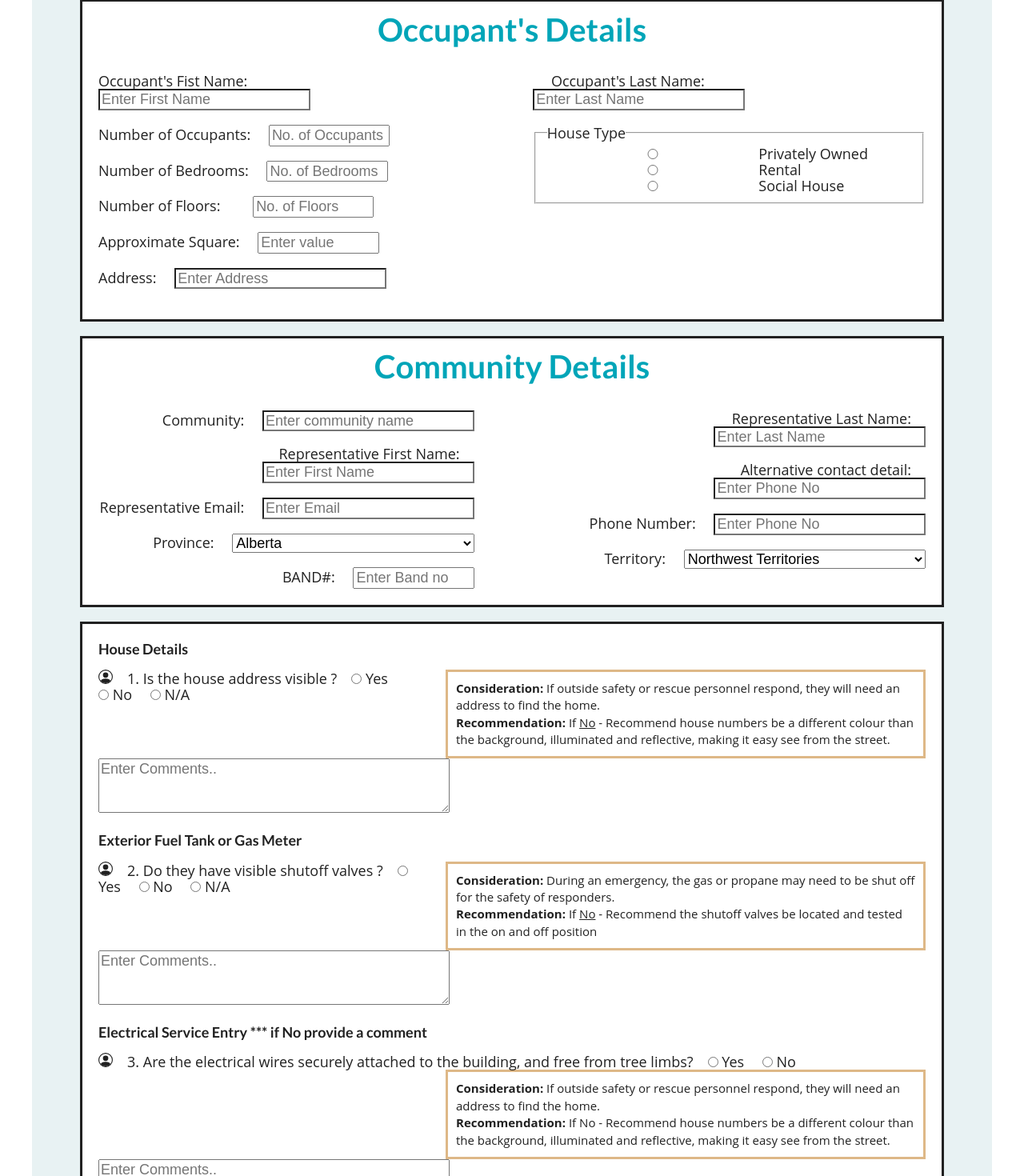
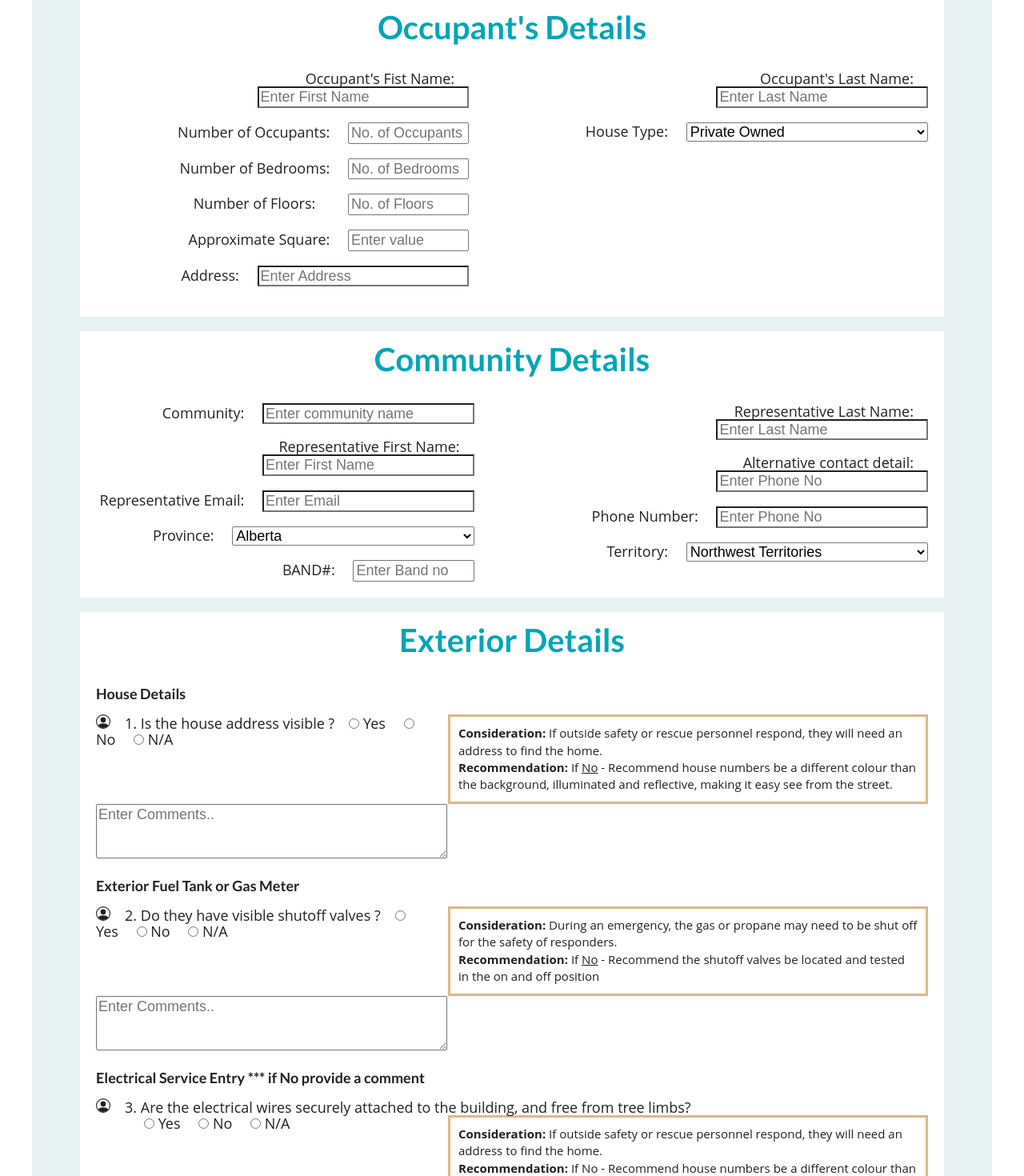
Before and after one commit to GGupta721/HSAtest, a React (Create React App) app in the folder hsatest/: page / in a window 1280 px wide. Shown: the part 233-1703 px from the top of the page at 80% size. Built offline with nearby package versions, Linux system fonts and the light colour scheme; what google-maps-react would draw is missing.

Commit message:
Updated-ExteriorComponent

```diff
--- a/hsatest/src/components/App.css
+++ b/hsatest/src/components/App.css
@@ -9,6 +9,7 @@ h1 {
   padding-top: 10px;
   padding-bottom: 10px;
   font-weight: bold;
+  text-align: center;
 }
 
 input {
--- a/hsatest/src/components/Form/Exterior/Exterior.css
+++ b/hsatest/src/components/Form/Exterior/Exterior.css
@@ -25,3 +25,8 @@
 .info {
   font-size: 15px;
 }
+
+.radioOptions{
+margin-left: 60px;
+margin-right: 80px;
+}
--- a/hsatest/src/components/Form/Exterior/Exterior.js
+++ b/hsatest/src/components/Form/Exterior/Exterior.js
@@ -65,8 +65,11 @@ function Exterior(){
                                         </p>
 
                                 </div>
-                                <input type="radio" value="Yes" name="options" /> Yes &emsp;
-                                <input type="radio" value="No" name="options" /> No
+                                <div className="radioOptions">
+                                    <input type="radio" value="Yes" name="options" /> Yes &emsp;
+                                    <input type="radio" value="No" name="options" /> No &emsp;
+                                    <input type="radio" value="N/A" name="options" /> N/A
+                                </div>
                                 <p/>
                                 <div>
                                         <textarea rows="3" cols="40" placeholder="Enter Comments.." ></textarea>
--- a/hsatest/src/components/Form/details/occupantDetails.js
+++ b/hsatest/src/components/Form/details/occupantDetails.js
@@ -21,12 +21,18 @@ function OccupantDetails() {
             {/* Address:&emsp; <MapContainer/> */}
             <section className="block right">
                 &emsp; Occupant's Last Name:&emsp; <input type="text" placeholder= "Enter Last Name"/><p/>
-                <fieldset>
+                &emsp;House Type: &emsp;
+                <select type="dropdown">
+                    <option value="Private Owned">Private Owned</option>
+                    <option value="Rental">Rental</option>
+                    <option value="Social House">Social House</option>
+                </select>
+               {/* <fieldset>
                     <legend>House Type</legend>
                     <input type="radio" name="house-type" value="Privately-Owned"/>Privately Owned<br/>
                     <input type="radio" name="house-type" value="Rental"/>Rental<br/>
                     <input type="radio" name="house-type" value="Social-House"/>Social House<br/>
-                </fieldset>
+               </fieldset>  */}
 
             </section>
         </div>
--- a/hsatest/src/components/Form/form.css
+++ b/hsatest/src/components/Form/form.css
@@ -1,6 +1,6 @@
 .details,
 .c-details {
-  border-style: solid;
+  border-style: none;
   margin-left: 60px;
   margin-right: 60px;
 }
@@ -20,6 +20,7 @@
   margin-left: 20px;
   display: flex;
   padding-bottom: 20px;
+  text-align: right ;
 }
 
 .co-details {
@@ -69,7 +70,7 @@
 .exterior {
   margin-right: 60px;
   margin-left: 60px;
-  border-style: solid;
+  border-style: none;
 }
 
 /*
--- a/hsatest/src/components/Form/form.js
+++ b/hsatest/src/components/Form/form.js
@@ -26,6 +26,7 @@ class Form extends Component {
                             <CommunityDetails />
                         </div><p/>
                         <div className="exterior db">
+                        <h1 className="blue"> Exterior Details</h1><p/>
                          <Exterior/>
                         </div>
                     </form>
--- a/hsatest/src/components/assessment/assessment.css
+++ b/hsatest/src/components/assessment/assessment.css
@@ -1,6 +1,7 @@
 .assessment-div {
     border-style: solid;
-    background-color: cyan;
+    background-color: #d6631f!important;
+    color: white;
     padding-left: 15px;
     padding-right: 15px;
     padding-bottom: 30px;
```
